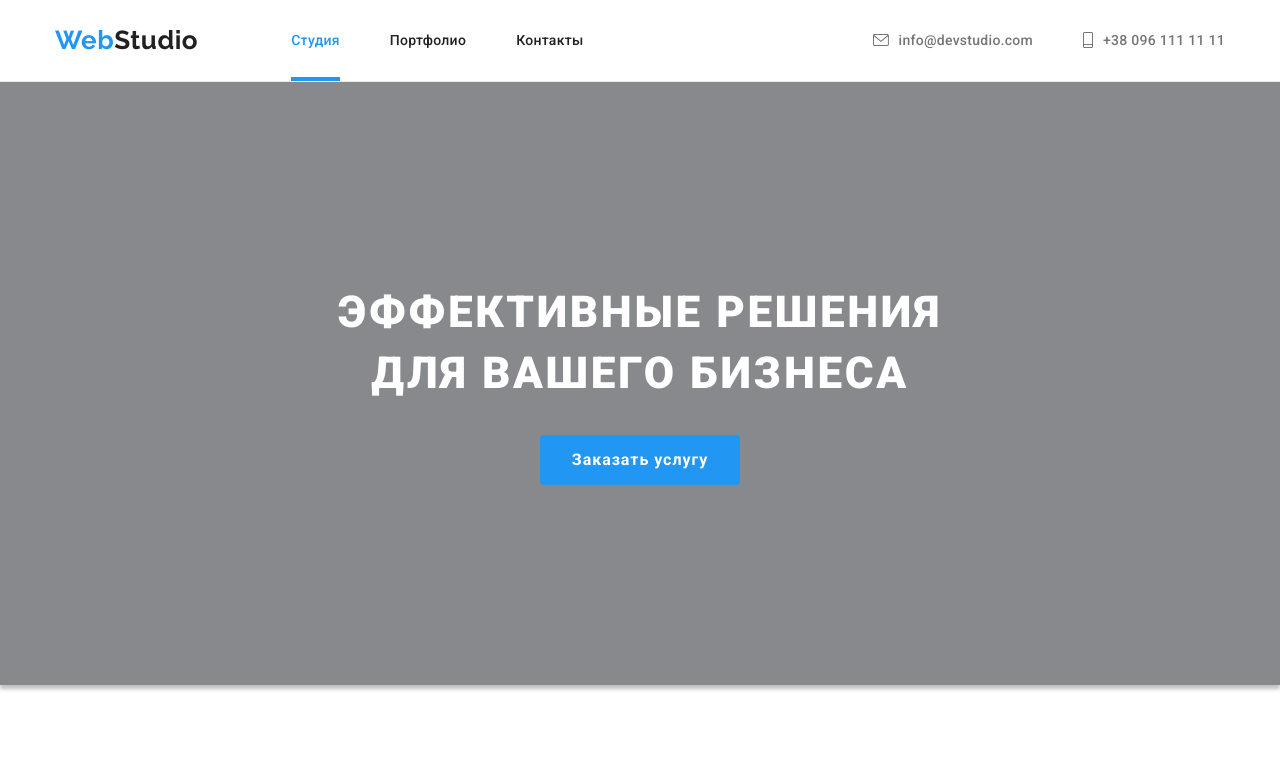
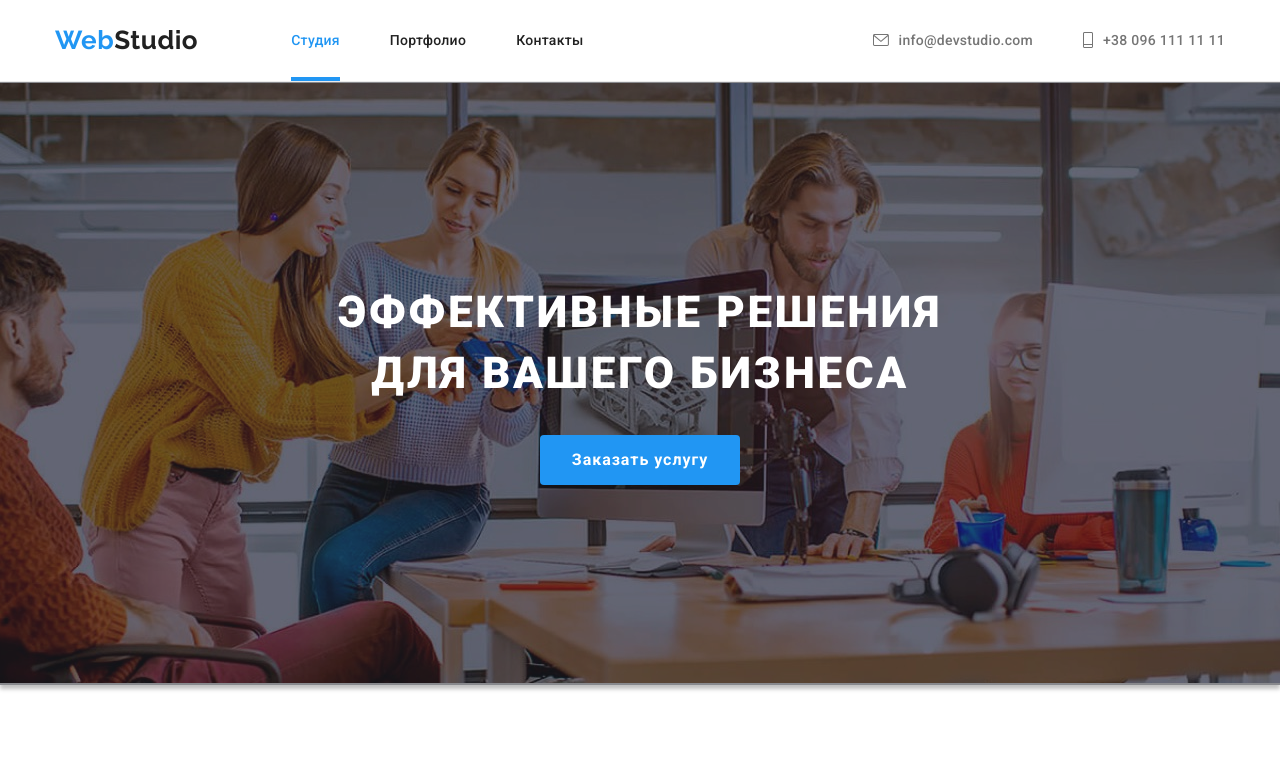
Before and after one commit to Max7433/goit-markup-hw-07, a plain HTML site: page index.html in a window 1280 px wide. Shown: the top 776 px of the page. Drawn offline with nearby package versions, Linux system fonts and the light colour scheme; the site is published under a folder, as on GitHub Pages, so addresses that start at the root find nothing.

Commit message:
update sass

```diff
--- a/sass/componets/_hero.scss
+++ b/sass/componets/_hero.scss
@@ -6,7 +6,7 @@
     margin-right: auto;
     padding-top: 200px;
     padding-bottom: 200px;
-    background-image: url(/./images/backround-foto.jpg);
+    background-image: url(../images/backround-foto.jpg);
     box-shadow: 0px 4px 4px rgba(0, 0, 0, 0.25);
     background-color: #C4C4C4;
     background-repeat: no-repeat;
```
Also changed, not shown: css/main.css, css/main.min.css.
